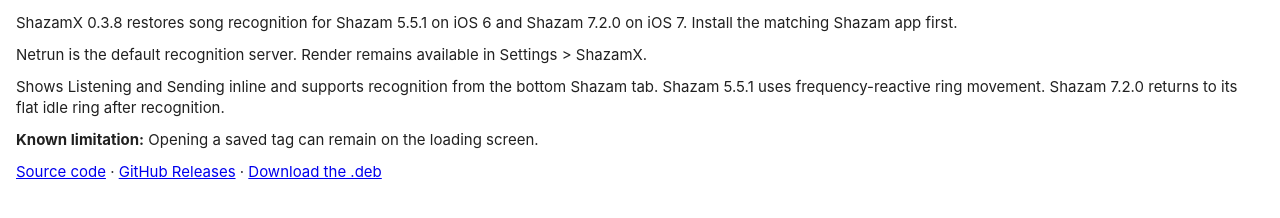
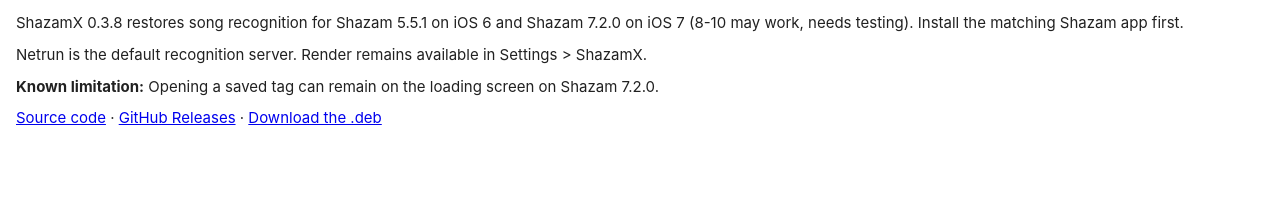
Before and after one commit to mrnik12/repo, a plain HTML site: page shazamx.html in a window 1280 px wide. Drawn offline with Linux system fonts and the light colour scheme.

Commit message:
Update shazamx.html

```diff
--- a/shazamx.html
+++ b/shazamx.html
@@ -5,10 +5,9 @@
 <title>ShazamX</title>
 <style>body{font:15px -apple-system,Helvetica,Arial,sans-serif;color:#212121;margin:12px 16px;line-height:1.45}p{margin:0 0 10px}</style>
 <main>
-<p>ShazamX 0.3.8 restores song recognition for Shazam 5.5.1 on iOS 6 and Shazam 7.2.0 on iOS 7. Install the matching Shazam app first.</p>
+<p>ShazamX 0.3.8 restores song recognition for Shazam 5.5.1 on iOS 6 and Shazam 7.2.0 on iOS 7 (8-10 may work, needs testing). Install the matching Shazam app first.</p>
 <p>Netrun is the default recognition server. Render remains available in Settings &gt; ShazamX.</p>
-<p>Shows Listening and Sending inline and supports recognition from the bottom Shazam tab. Shazam 5.5.1 uses frequency-reactive ring movement. Shazam 7.2.0 returns to its flat idle ring after recognition.</p>
-<p><strong>Known limitation:</strong> Opening a saved tag can remain on the loading screen.</p>
+<p><strong>Known limitation:</strong> Opening a saved tag can remain on the loading screen on Shazam 7.2.0.</p>
 <p><a href="https://github.com/mrnik12/ShazamX">Source code</a> · <a href="https://github.com/mrnik12/ShazamX/releases">GitHub Releases</a> · <a href="debs/org.legacyshazam.smoke_0.3.8_iphoneos-arm.deb">Download the .deb</a></p>
 </main>
 </html>
```
